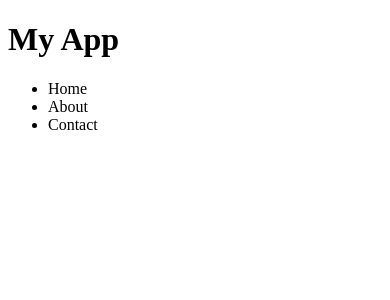
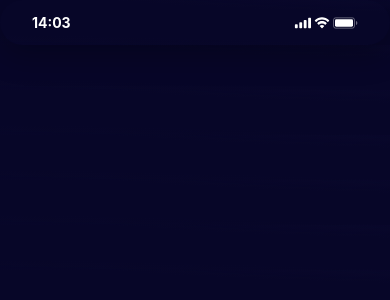
Before and after one commit to BDenisss/react-crypto, a React (Create React App) app: page / in a window 390 px wide. Shown: the top 300 px of the page. Built offline with nearby package versions, Linux system fonts and the light colour scheme.

Commit message:
:sparkles: add an iphone navbar with clock in reel-time

```diff
--- a/src/App.js
+++ b/src/App.js
@@ -1,5 +1,6 @@
 import React from "react";
 import Navbar from "./components/Navbar";
+import "./index.css";
 
 function App() {
     return (
--- a/src/components/Navbar.css
+++ b/src/components/Navbar.css
@@ -0,0 +1,21 @@
+* {
+    font-family: -apple-system, BlinkMacSystemFont, sans-serif;
+}
+
+.navbar {
+    display: flex;
+    justify-content: space-between;
+    align-items: center;
+    margin: 0 32px;
+}
+
+.navbar .icon-iphone {
+    display: flex;
+    column-gap: 3px;
+}
+
+.clock p {
+    font-weight: bold;
+    font-size: 14px;
+    color: #ffffff;
+}
--- a/src/components/Navbar.js
+++ b/src/components/Navbar.js
@@ -1,17 +1,51 @@
-import React from  'react';
-import './Navbar.css'
+import React, { useState, useEffect } from 'react';
+import './Navbar.css';
 
 const Navbar = () => {
+    const [currentTime, setCurrentTime] = useState(new Date());
+
+    useEffect(() => {
+        const timerID = setInterval(() => {
+            setCurrentTime(new Date());
+        }, 1000);
+
+        return () => {
+            clearInterval(timerID);
+        };
+    }, []);
+
+    const formatTime = (date) => {
+        const hours = date.getHours().toString().padStart(2, '0');
+        const minutes = date.getMinutes().toString().padStart(2, '0');
+        return `${hours}:${minutes}`;
+    };
+
     return (
         <div className="navbar">
-            <h1>My App</h1>
-            <ul>
-                <li>Home</li>
-                <li>About</li>
-                <li>Contact</li>
-            </ul>
+
+            <div className="clock">
+                <p>{formatTime(currentTime)}</p>
+            </div>
+
+            <div className="icon-iphone">
+
+                <svg width="17" height="12" viewBox="0 0 17 12" fill="none" xmlns="http://www.w3.org/2000/svg">
+                    <path fill-rule="evenodd" clip-rule="evenodd" d="M16.0527 0.666687H15.1053C14.5821 0.666687 14.158 1.1144 14.158 1.66669V10.3334C14.158 10.8856 14.5821 11.3334 15.1053 11.3334H16.0527C16.5759 11.3334 17.0001 10.8856 17.0001 10.3334V1.66669C17.0001 1.1144 16.5759 0.666687 16.0527 0.666687ZM10.6843 3.00002H11.6317C12.1549 3.00002 12.579 3.44774 12.579 4.00002V10.3334C12.579 10.8856 12.1549 11.3334 11.6317 11.3334H10.6843C10.1611 11.3334 9.73694 10.8856 9.73694 10.3334V4.00002C9.73694 3.44774 10.1611 3.00002 10.6843 3.00002ZM7.21059 5.33335H6.26322C5.74001 5.33335 5.31586 5.78107 5.31586 6.33335V10.3334C5.31586 10.8856 5.74001 11.3334 6.26322 11.3334H7.21059C7.73381 11.3334 8.15796 10.8856 8.15796 10.3334V6.33335C8.15796 5.78107 7.73381 5.33335 7.21059 5.33335ZM2.78954 7.33335H1.84217C1.31896 7.33335 0.894806 7.78107 0.894806 8.33335V10.3334C0.894806 10.8856 1.31896 11.3334 1.84217 11.3334H2.78954C3.31276 11.3334 3.73691 10.8856 3.73691 10.3334V8.33335C3.73691 7.78107 3.31276 7.33335 2.78954 7.33335Z" fill="white"/>
+                </svg>
+
+                <svg width="16" height="12" viewBox="0 0 16 12" fill="none" xmlns="http://www.w3.org/2000/svg">
+                    <path fill-rule="evenodd" clip-rule="evenodd" d="M7.99728 2.60802C10.0965 2.60811 12.1155 3.45955 13.637 4.98635C13.7515 5.10422 13.9347 5.10274 14.0475 4.98301L15.1427 3.81635C15.1998 3.75563 15.2316 3.67337 15.2312 3.58779C15.2307 3.50221 15.1979 3.42036 15.1401 3.36035C11.1469 -0.679198 4.84706 -0.679198 0.853809 3.36035C0.795964 3.42032 0.763144 3.50214 0.76261 3.58772C0.762077 3.67331 0.793875 3.75558 0.850967 3.81635L1.94644 4.98301C2.0592 5.10292 2.24247 5.1044 2.35697 4.98635C3.87858 3.45945 5.89781 2.60801 7.99728 2.60802ZM7.99728 6.40368C9.15069 6.40361 10.2629 6.85614 11.1179 7.67335C11.2336 7.78933 11.4157 7.78681 11.5284 7.66768L12.6223 6.50101C12.6799 6.43982 12.7119 6.3568 12.7111 6.27054C12.7102 6.18427 12.6767 6.10196 12.6179 6.04202C10.0144 3.48563 5.98241 3.48563 3.37886 6.04202C3.32004 6.10196 3.28649 6.18431 3.28572 6.27061C3.28495 6.3569 3.31702 6.43991 3.37475 6.50101L4.46833 7.66768C4.58106 7.78681 4.76322 7.78933 4.87886 7.67335C5.73326 6.85668 6.84463 6.40419 7.99728 6.40368ZM10.1885 8.9575C10.1902 9.04401 10.158 9.12741 10.0995 9.18802L8.20727 11.2037C8.15181 11.2629 8.07618 11.2963 7.99727 11.2963C7.91837 11.2963 7.84274 11.2629 7.78727 11.2037L5.89474 9.18802C5.83628 9.12736 5.80412 9.04394 5.80585 8.95743C5.80759 8.87092 5.84306 8.789 5.9039 8.73102C7.11234 7.65213 8.88221 7.65213 10.0906 8.73102C10.1514 8.78905 10.1869 8.87099 10.1885 8.9575Z" fill="white"/>
+                </svg>
+
+                <svg width="25" height="12" viewBox="0 0 25 12" fill="none" xmlns="http://www.w3.org/2000/svg">
+                    <rect opacity="0.35" x="0.5" y="0.833313" width="21" height="10.3333" rx="2.16667" stroke="white"/>
+                    <path opacity="0.4" d="M23 3.99997V7.99997C23.8047 7.66119 24.328 6.8731 24.328 5.99997C24.328 5.12684 23.8047 4.33875 23 3.99997" fill="white"/>
+                    <rect x="2" y="2.33331" width="18" height="7.33333" rx="1.33333" fill="white"/>
+                </svg>
+
+            </div>
         </div>
-    )
-}
+    );
+};
 
 export default Navbar;
--- a/src/index.css
+++ b/src/index.css
@@ -7,6 +7,9 @@ body {
   sans-serif;
   -webkit-font-smoothing: antialiased;
   -moz-osx-font-smoothing: grayscale;
+  background: radial-gradient(231.16% 60.04% at 249.64% -17.13%, rgba(12, 10, 48, 0.99) 0%, rgba(184, 180, 255, 0) 100%) /* warning: gradient uses a rotation that is not supported by CSS and may not behave as expected */, radial-gradient(358.33% 76.51% at -205.68% 139.23%, rgba(11, 9, 46, 0.55) 0%, rgba(184, 180, 255, 0) 100%) /* warning: gradient uses a rotation that is not supported by CSS and may not behave as expected */, #070628;
+  box-shadow: 0px 10px 30px rgba(0, 0, 0, 0.25);
+  border-radius: 40px;
 }
 
 code {
```
